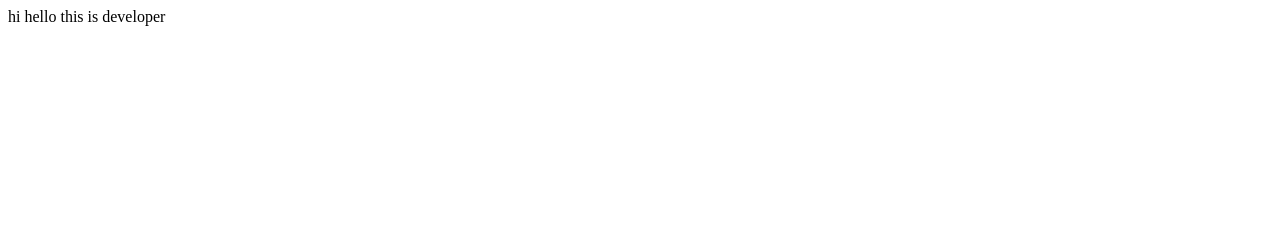
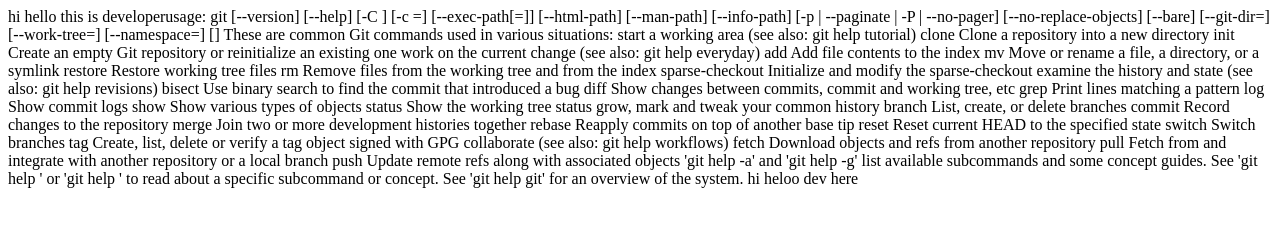
Before and after one commit to techhvs/jenkins-job, a plain HTML site: page index.html in a window 1280 px wide. Drawn offline with Linux system fonts and the light colour scheme.

Commit message:
firstdevcoomit

```diff
--- a/index.html
+++ b/index.html
@@ -1 +1,46 @@
-hi hello this is developer
+hi hello this is developerusage: git [--version] [--help] [-C <path>] [-c <name>=<value>]
+           [--exec-path[=<path>]] [--html-path] [--man-path] [--info-path]
+           [-p | --paginate | -P | --no-pager] [--no-replace-objects] [--bare]
+           [--git-dir=<path>] [--work-tree=<path>] [--namespace=<name>]
+           <command> [<args>]
+
+These are common Git commands used in various situations:
+
+start a working area (see also: git help tutorial)
+   clone             Clone a repository into a new directory
+   init              Create an empty Git repository or reinitialize an existing one
+
+work on the current change (see also: git help everyday)
+   add               Add file contents to the index
+   mv                Move or rename a file, a directory, or a symlink
+   restore           Restore working tree files
+   rm                Remove files from the working tree and from the index
+   sparse-checkout   Initialize and modify the sparse-checkout
+
+examine the history and state (see also: git help revisions)
+   bisect            Use binary search to find the commit that introduced a bug
+   diff              Show changes between commits, commit and working tree, etc
+   grep              Print lines matching a pattern
+   log               Show commit logs
+   show              Show various types of objects
+   status            Show the working tree status
+
+grow, mark and tweak your common history
+   branch            List, create, or delete branches
+   commit            Record changes to the repository
+   merge             Join two or more development histories together
+   rebase            Reapply commits on top of another base tip
+   reset             Reset current HEAD to the specified state
+   switch            Switch branches
+   tag               Create, list, delete or verify a tag object signed with GPG
+
+collaborate (see also: git help workflows)
+   fetch             Download objects and refs from another repository
+   pull              Fetch from and integrate with another repository or a local branch
+   push              Update remote refs along with associated objects
+
+'git help -a' and 'git help -g' list available subcommands and some
+concept guides. See 'git help <command>' or 'git help <concept>'
+to read about a specific subcommand or concept.
+See 'git help git' for an overview of the system.
+hi heloo dev here
```
